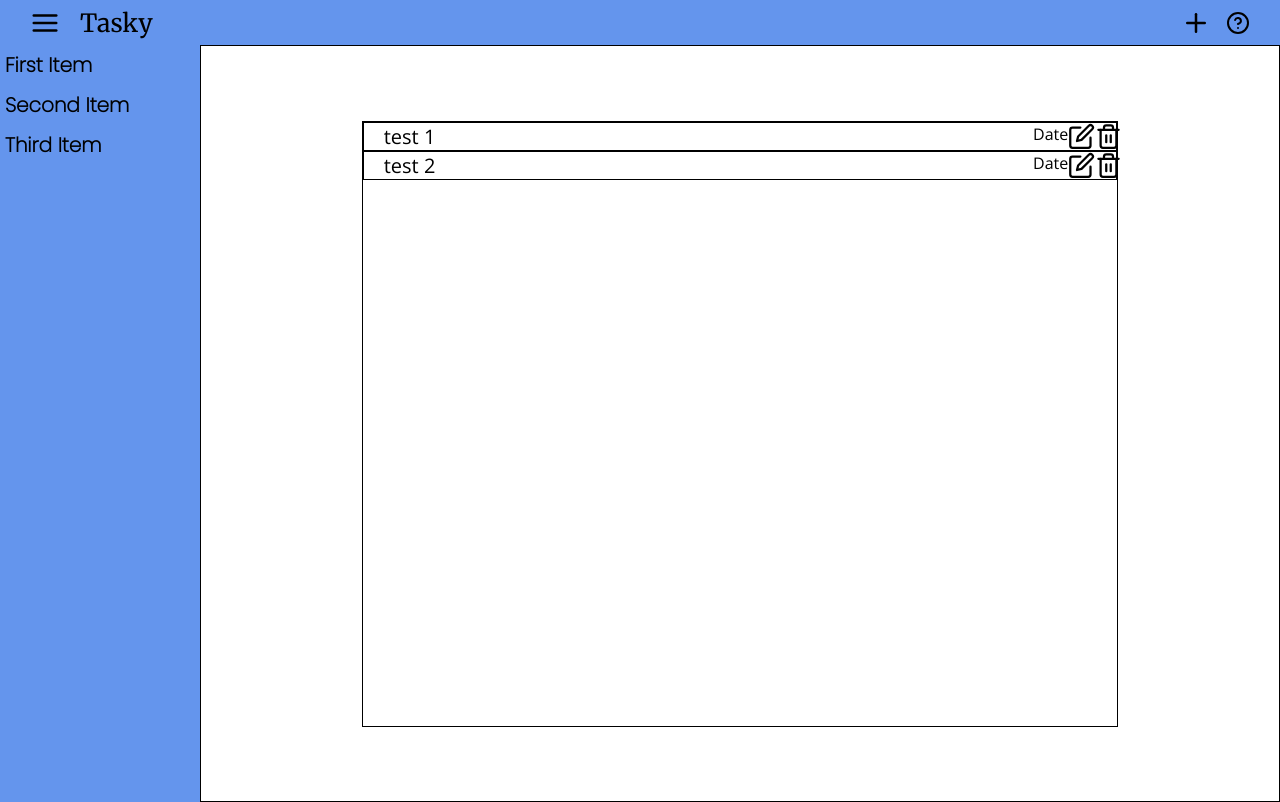
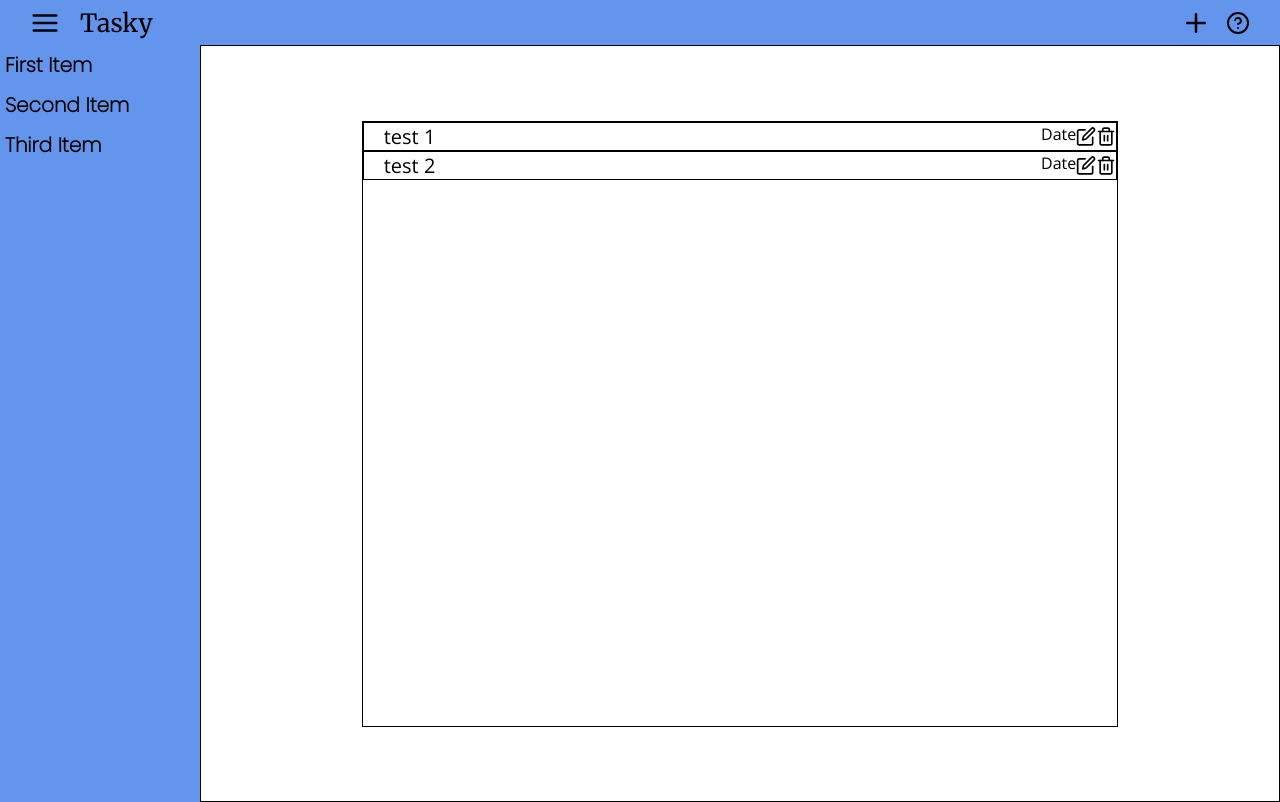
Before and after one commit to EricTGoto/Tasky, a React (Create React App) app: page / in a window 1280 px wide. Built offline with nearby package versions, Linux system fonts and the light colour scheme.

Commit message:
added hover effect to task buttons

```diff
--- a/src/components/Tasks.js
+++ b/src/components/Tasks.js
@@ -30,8 +30,8 @@ function Tasks({ tasks, deleteFunction, sidebarShowing }) {
         <p contentEditable={editable} role="presentation" className="task-title">{task.taskText}</p>
         <div className="task-right">
           <p>Date</p>
-          <input type="image" src={edit} onClick={handleEdit} alt="edit" />
-          <input type="image" src={trash} id={task.taskID} alt="delete" onClick={deleteFunction} />
+          <input type="image" className="task-button" src={edit} onClick={handleEdit} alt="edit" />
+          <input type="image" className="task-button" src={trash} id={task.taskID} alt="delete" onClick={deleteFunction} />
         </div>
       </div>
     );
--- a/src/style.css
+++ b/src/style.css
@@ -55,6 +55,15 @@ body, #root, .app, .main-elements {
 
 .task-right {
     display: flex;
+}
+
+.task-button {
+    width: 20px;
+}
+
+.task-button:hover{
+    width: 21px;
+    transition: width 100ms;
 }
 
 .task-form-container {
```
